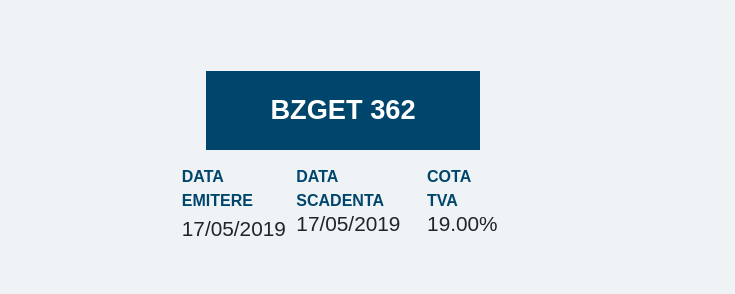
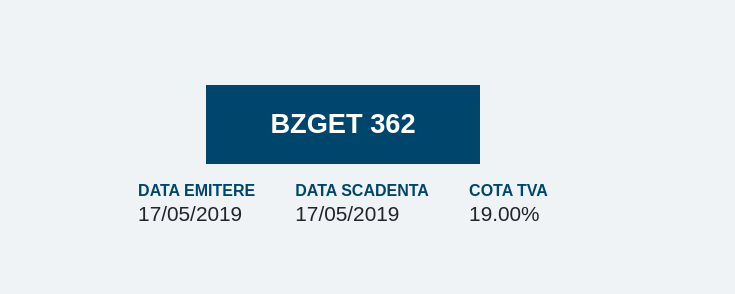
Before and after one commit to andrei-plesu-cs/template-html-pur, a plain HTML site: page index.html in a window 1280 px wide. Shown: the top 294 px of the page, 545-1280 px from the left. Drawn offline with nearby package versions, Linux system fonts and the light colour scheme; a web font is replaced by a local one.

Commit message:
Add files via upload

```diff
--- a/index.html
+++ b/index.html
@@ -39,7 +39,7 @@
                     <div class="template_header_under_col_1_elem">
                       Data emitere
                     </div>
-                    <div style="margin-top: '-5px'; font-size: 1.3rem;">
+                    <div style="margin-top: -5px; font-size: 1.3rem;">
                       17/05/2019
                     </div>
                   </div>
@@ -73,7 +73,7 @@
       <!-- Aligned data -->
       <div class="padded-container">
         <div class="row">
-          <div class="col-lg-6">
+          <div class="col-lg-6 col-md-6 col-sm-6 col-xs-6">
             <div>
               <div class="data_header">Furnizor</div>
               <div class="data_header_subtitle">Municipiul Bucuresti</div>
--- a/style.css
+++ b/style.css
@@ -53,8 +53,8 @@ body {
   display: flex;
   flex-direction: row;
   justify-content: space-around;
-  width: 65%;
   margin-top: 15px;
+  min-width: 450px;
 }
 
 .template_header_under_col_1_elem {
@@ -81,7 +81,7 @@ body {
   margin-top: -20px !important;
 }
 
-/* Aliggned list styles */
+/* Aligned list styles */
 .aligned-list-divider {
   height: 1px;
   width: 60%;
```
